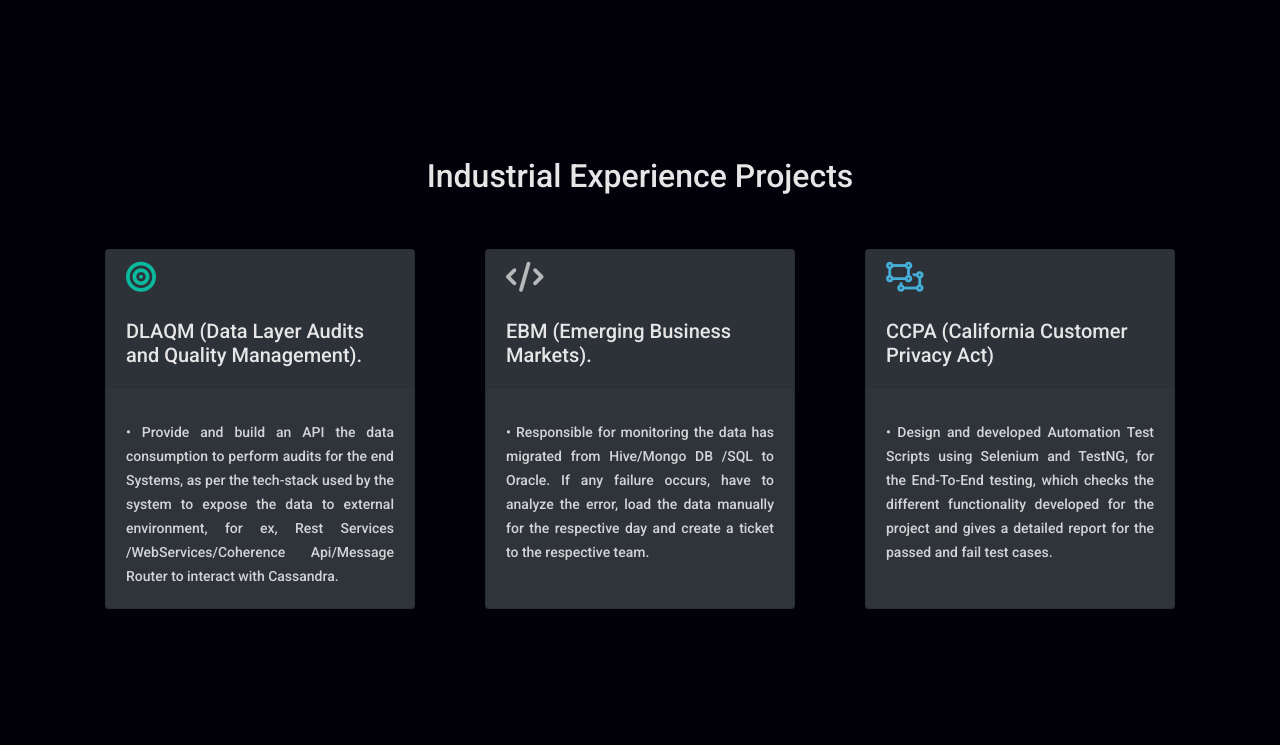
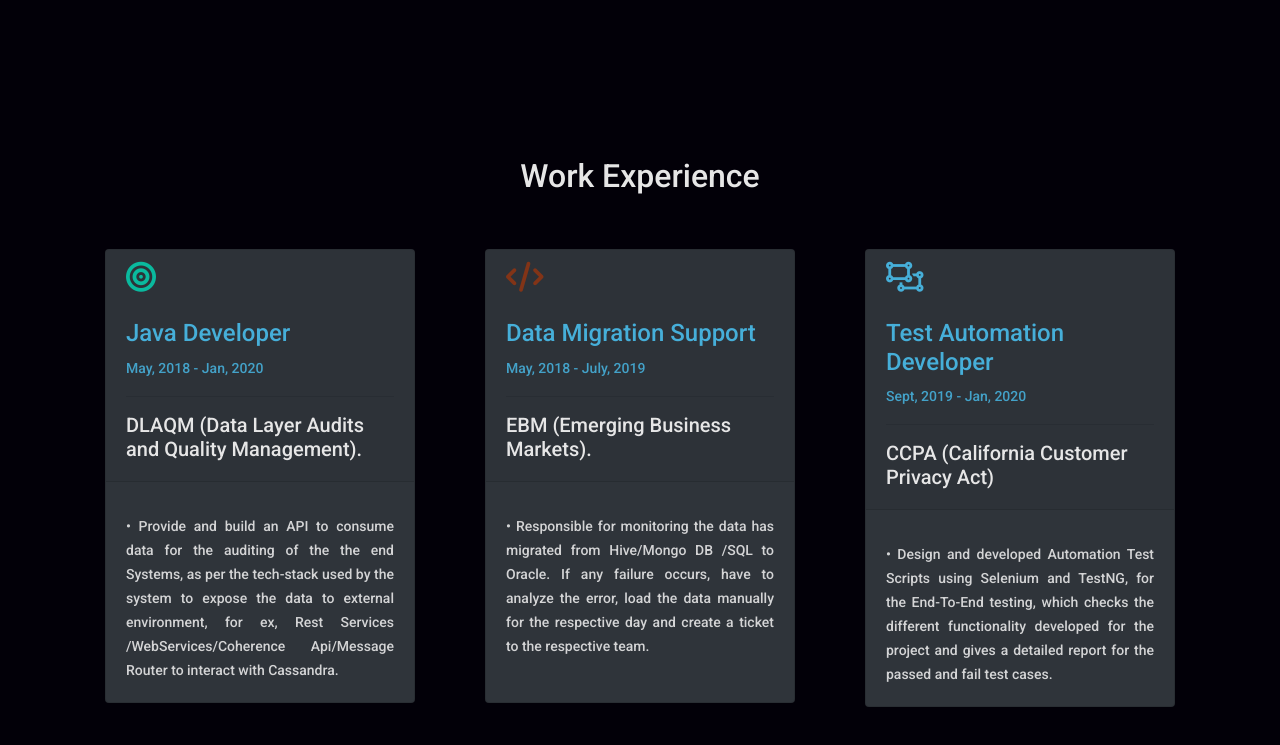
Before and after one commit to zinkolix/OlixStudios, a plain HTML site: page index.html in a window 1280 px wide. Shown: the part 1105-1850 px from the top of the page. Before the commit the page ends 1794 px from the top, so only its background shows below. Drawn offline with nearby package versions, Linux system fonts and the light colour scheme; a web font is replaced by a local one.

Commit message:
work experience

```diff
--- a/index.html
+++ b/index.html
@@ -194,7 +194,7 @@
         <div class="container">
             <div class="row section-separator">
                 <div class="col-sm-12 text-center">
-                    <h2>Industrial Experience Projects</h2>
+                    <h2>Work Experience</h2>
                 </div>
                 <br>
                 <br>
@@ -204,14 +204,16 @@
                         <div class="card-header">
                             <i class="fa fa-bullseye" style="color: #0bceaf;font-size: 30px;"></i>
                             <br><br>
-
+                            <h4 style="color: #4ec2f0;">Java Developer</h4>
+                            <p style="color: #4ec2f0;">May, 2018 - Jan, 2020</p>
+                            <hr/>
                             <h5> DLAQM (Data Layer Audits and Quality Management). </h5>
                         </div>
                         <div class="card-body">
                             <h5 class="card-title"></h5>
                             <p class="card-text os-projects-tab ">
 
-                                • Provide and build an API the data consumption to perform audits for
+                                • Provide and build an API to consume data for the auditing of the
                                 the end Systems, as per the tech-stack used by the system to expose the data to
                                 external
                                 environment, for ex, Rest Services /WebServices/Coherence Api/Message Router to
@@ -225,8 +227,11 @@
                 <div class="col-sm-4">
                     <div class="card text-white bg-dark shadow-1">
                         <div class="card-header">
-                            <i class="fa fa-code iron-color" style="color: #cbcdcd;font-size: 30px;"></i>
+                            <i class="fa fa-code iron-color" style="color: #903A19;font-size: 30px;"></i>
                             <br><br>
+                            <h4 style="color: #4ec2f0;">Data Migration Support</h4>
+                            <p style="color: #4ec2f0;">May, 2018 - July, 2019</p>
+                            <hr/>
                             <h5> EBM (Emerging Business Markets). </h5>
                         </div>
                         <div class="card-body">
@@ -247,7 +252,9 @@
                         <div class="card-header">
                             <i class="fa fa-object-ungroup sky-color" style="color: #4ec2f0;font-size: 30px;"></i>
                             <br><br>
-
+                            <h4 style="color: #4ec2f0;">Test Automation Developer</h4>
+                            <p style="color: #4ec2f0;">Sept, 2019 - Jan, 2020</p>
+                            <hr/>
                             <h5> CCPA (California Customer Privacy Act) </h5>
                         </div>
                         <div class="card-body">
@@ -256,7 +263,6 @@
                                 • Design and developed Automation Test Scripts using Selenium and TestNG, for the
                                 End-To-End testing, which checks the different functionality developed for the project
                                 and gives a detailed report for the passed and fail test cases.
-                                <br>
                                 <br>
                             </p>
                         </div>
```
